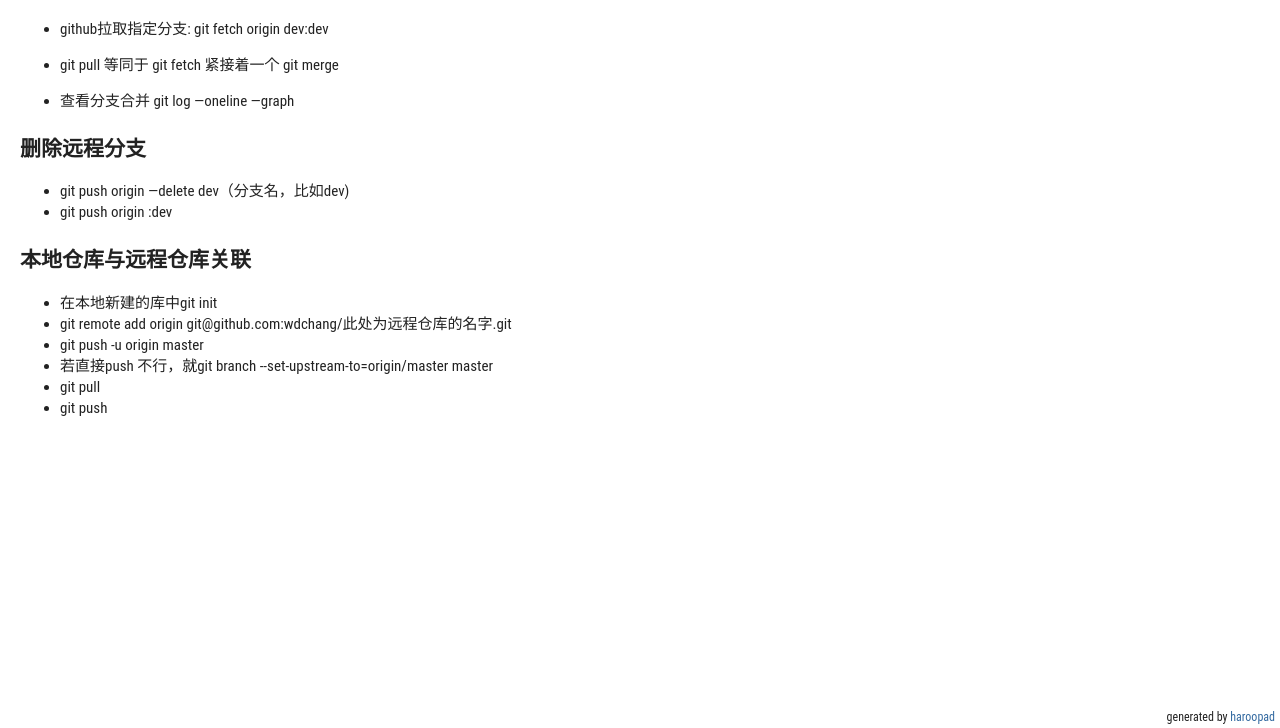
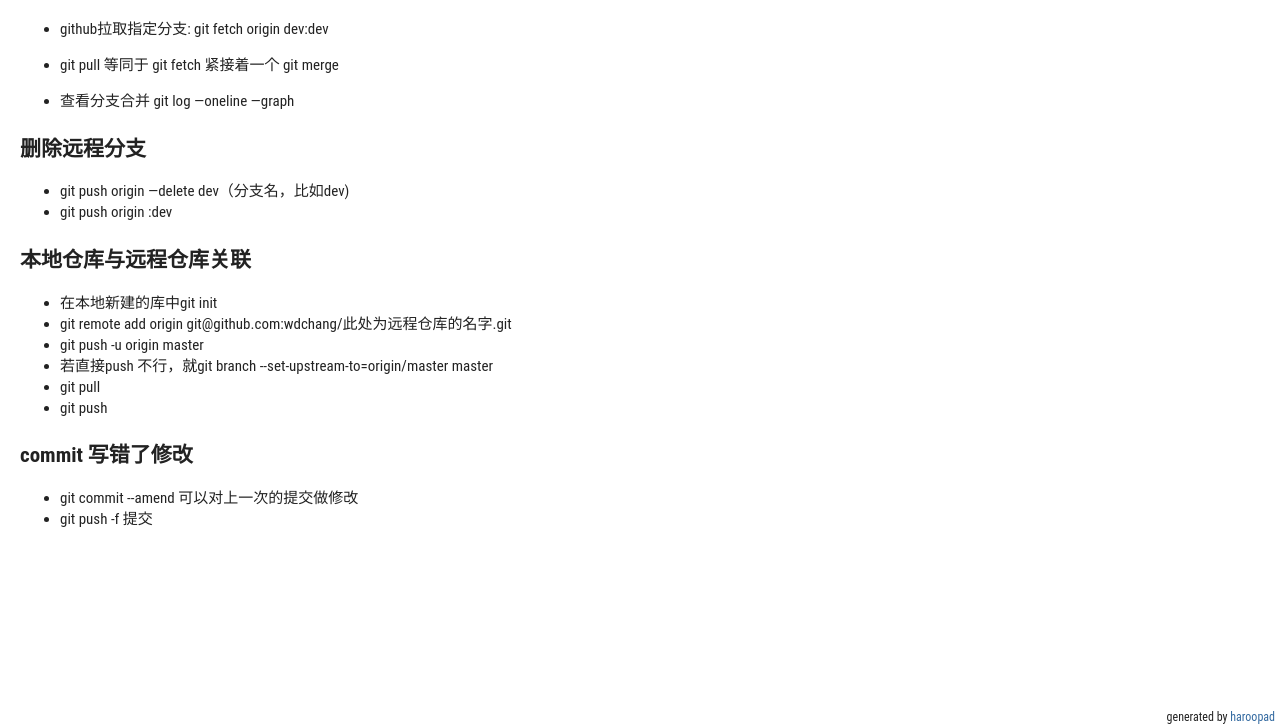
Before and after one commit to dechangwang/dechangwang.github.io, a plain HTML site: page views/git.html in a window 1280 px wide. Shown: the part 72-800 px from the top of the page. Drawn offline with Linux system fonts and the light colour scheme.

Commit message:
add update git commit message

```diff
--- a/views/git.html
+++ b/views/git.html
@@ -26,6 +26,11 @@
 
 
 </ul>
+<h4>commit 写错了修改</h4>
+<ul>
+	<li>git commit --amend 可以对上一次的提交做修改</li>
+	<li>git push -f 提交	</li>
+</ul>
 <footer style="position:fixed; font-size:.8em; text-align:right; bottom:0px; margin-left:-25px; height:20px; width:100%;">generated by <a href="http://pad.haroopress.com" target="_blank">haroopad</a></footer>
 </body>
 </html>
```
